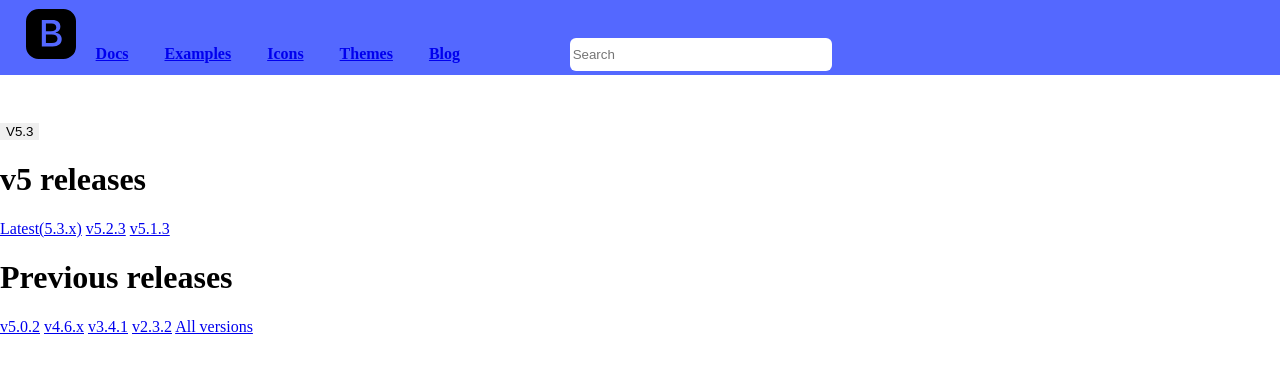
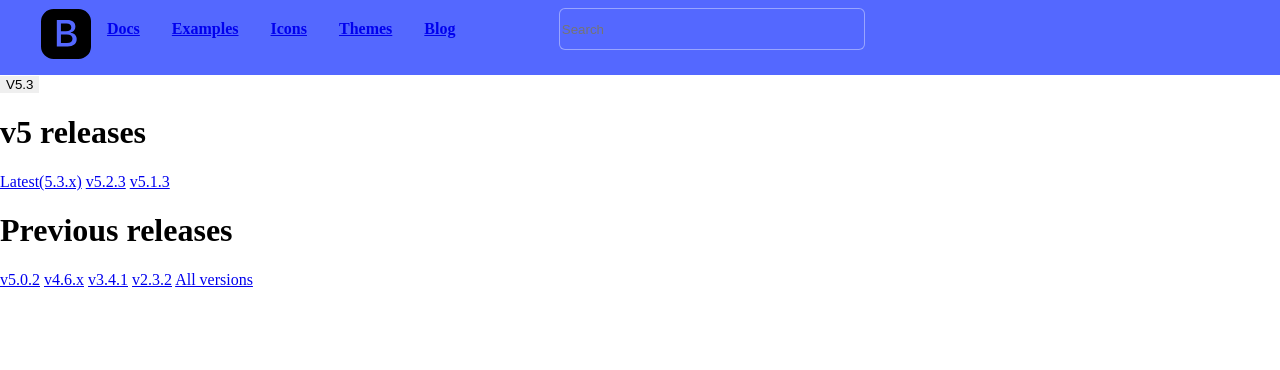
Before and after one commit to Herve176/boot, a plain HTML site: page index.html in a window 1280 px wide. Drawn offline with Linux system fonts and the light colour scheme.

Commit message:
made changes

```diff
--- a/index.html
+++ b/index.html
@@ -8,13 +8,20 @@
 </head>
 <body>
     <div  class="bar">
+        <div class="menu">
             <img  class="foto" src="bootstrap-fill.svg" alt="bootsrap">
+            <div class="a1">
                 <a  class="menu" href="#">Docs</a>
                 <a  class="menu" href="#">Examples</a>
                 <a  class="menu" href="#">Icons</a>
                 <a  class="menu" href="#">Themes</a>
                 <a  class="menu" href="#">Blog</a>
+            </div>
+            <div class="ser">
                 <input  class="search" type="text" placeholder="Search">
+            </div>
+        </div>
+    </div>
     <div class="dropdown">
         <button class="droptn">V5.3</button>
         <h1>v5 releases</h1>
@@ -27,7 +34,5 @@
         <a href="#">v3.4.1</a>
         <a href="#">v2.3.2</a>
         <a href="#">All versions</a>
-    </div>
-    </div>
 </body>
 </html>
--- a/style.css
+++ b/style.css
@@ -23,27 +23,35 @@ body{
     padding-right: 16px;
     font-weight: bold;
     margin-bottom: auto;
+    display: flex;
+    align-items: center;
 
 }
 .search{
-
-    width: 20%;
-    height: 38%;
+    background-color:#5468ff ;
+    color: #fff;
+    width: 300px;
+    height: 38px;
     margin: 0;
     border: 1px solid rgba(255, 255, 255, 0.4);
     border-radius: 0.375rem;
-    margin-left: 7%;
-    margin-top: 0.7%;
-    margin-bottom: 4%;
 }
 
 
 .search:hover{
     border: 5px solid #333333;
     overflow: hidden;
+    box-shadow: 0 0 0 0.25rem rgba(255,228,132,0.4);
 }
 .droptn{
     border: none;
     cursor: pointer;
 
 }
+.a1{
+    display: flex;
+}
+.ser{
+    width: 300px;
+    margin-left: 7%;
+}
```
Lines whose indentation alone changed are shown as unchanged.
